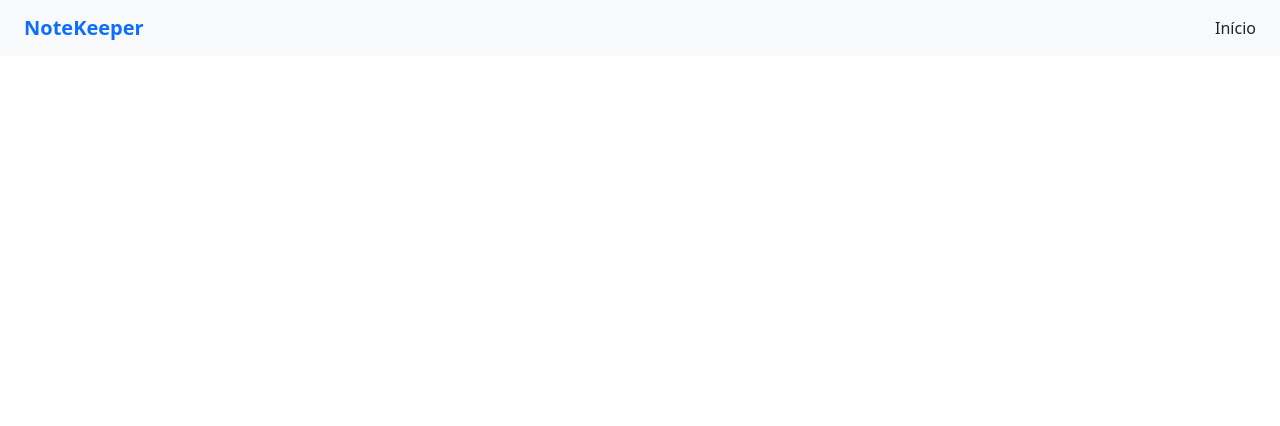
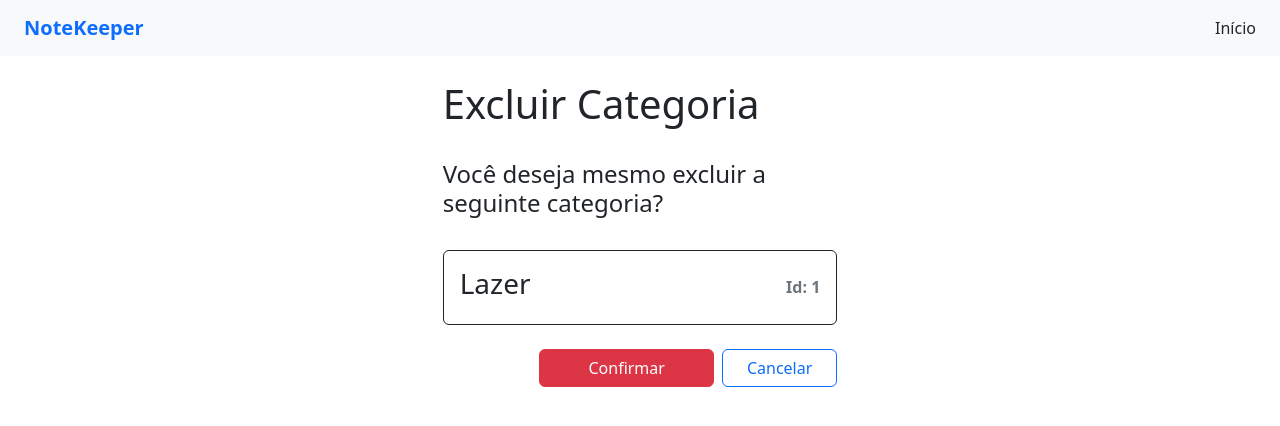
Before and after one commit to academia-do-programador/note-keeper, an Angular app: page /categorias/excluir/1 in a window 1280 px wide. Before the commit this address led to /. Shown: the top 426 px of the page. Built offline with nearby package versions, Linux system fonts and the light colour scheme; data requests are answered from the project's data file.

Commit message:
add excluir-categoria

```diff
--- a/backend/db.json
+++ b/backend/db.json
@@ -15,10 +15,6 @@
     {
       "titulo": "Estudo",
       "id": 4
-    },
-    {
-      "titulo": "Lavar o cachorro EDITADO",
-      "id": 5
     }
   ],
   "notas": [
--- a/src/app/app-routing.module.ts
+++ b/src/app/app-routing.module.ts
@@ -7,6 +7,7 @@ import { ExcluirNotaComponent } from './components/notas/excluir-nota/excluir-no
 import { ListarCategoriasComponent } from './components/categorias/listar-categorias/listar-categorias.component';
 import { CriarCategoriaComponent } from './components/categorias/criar-categoria/criar-categoria.component';
 import { EditarCategoriaComponent } from './components/categorias/editar-categoria/editar-categoria.component';
+import { ExcluirCategoriaComponent } from './components/categorias/excluir-categoria/excluir-categoria.component';
 
 const routes: Routes = [
   {
@@ -43,6 +44,10 @@ const routes: Routes = [
     path: 'categorias/editar/:id',
     component: EditarCategoriaComponent,
   },
+  {
+    path: 'categorias/excluir/:id',
+    component: ExcluirCategoriaComponent,
+  },
 ];
 
 @NgModule({
--- a/src/app/app.module.ts
+++ b/src/app/app.module.ts
@@ -18,6 +18,7 @@ import { HttpClientModule } from '@angular/common/http';
 import { ListarCategoriasComponent } from './components/categorias/listar-categorias/listar-categorias.component';
 import { CriarCategoriaComponent } from './components/categorias/criar-categoria/criar-categoria.component';
 import { EditarCategoriaComponent } from './components/categorias/editar-categoria/editar-categoria.component';
+import { ExcluirCategoriaComponent } from './components/categorias/excluir-categoria/excluir-categoria.component';
 
 @NgModule({
   declarations: [
@@ -31,6 +32,7 @@ import { EditarCategoriaComponent } from './components/categorias/editar-categor
     ListarCategoriasComponent,
     CriarCategoriaComponent,
     EditarCategoriaComponent,
+    ExcluirCategoriaComponent,
   ],
   imports: [
     BrowserModule,
--- /dev/null
+++ b/src/app/components/categorias/excluir-categoria/excluir-categoria.component.html
@@ -0,0 +1,32 @@
+<section class="row justify-content-center">
+  <div class="col-lg-4 d-grid gap-4">
+    <h1>Excluir Categoria</h1>
+
+    <h2 class="fs-4 fw-light">
+      Você deseja mesmo excluir a seguinte categoria?
+    </h2>
+
+    <form (submit)="excluirCategoria()" class="d-grid gap-3">
+      <div class="card border-dark">
+        <div class="card-body">
+          <div class="d-flex align-items-center">
+            <h3 class="card-title">{{ categoria.titulo }}</h3>
+            <span class="ms-auto text-muted fw-semibold"
+              >Id: {{ categoria.id }}</span
+            >
+          </div>
+        </div>
+      </div>
+
+      <div class="d-flex gap-2 my-2 justify-content-end">
+        <button type="submit" class="btn btn-danger px-5">Confirmar</button>
+        <button
+          routerLink="/categorias/listar"
+          class="btn btn-outline-primary px-4"
+        >
+          Cancelar
+        </button>
+      </div>
+    </form>
+  </div>
+</section>
--- /dev/null
+++ b/src/app/components/categorias/excluir-categoria/excluir-categoria.component.ts
@@ -0,0 +1,41 @@
+import { Component, OnInit } from '@angular/core';
+import { Router, ActivatedRoute } from '@angular/router';
+import { ToastrService } from 'ngx-toastr';
+import { Categoria } from 'src/app/models/categoria';
+import { CategoriaService } from 'src/app/services/categoria.service';
+
+@Component({
+  selector: 'app-excluir-categoria',
+  templateUrl: './excluir-categoria.component.html',
+  styleUrls: ['./excluir-categoria.component.css'],
+})
+export class ExcluirCategoriaComponent implements OnInit {
+  categoria: Categoria;
+
+  constructor(
+    private categoriaService: CategoriaService,
+    private toastService: ToastrService,
+    private router: Router,
+    private route: ActivatedRoute
+  ) {
+    this.categoria = new Categoria('');
+  }
+
+  ngOnInit(): void {
+    const id = parseInt(this.route.snapshot.paramMap.get('id')!);
+
+    this.categoriaService
+      .selecionarPorId(id)
+      .subscribe((categoria: Categoria) => {
+        this.categoria = categoria;
+      });
+  }
+
+  excluirCategoria(): void {
+    this.categoriaService.excluir(this.categoria).subscribe(() => {
+      this.toastService.success('Categoria excluída com sucesso!', 'Sucesso');
+
+      this.router.navigate(['/categorias', 'listar']);
+    });
+  }
+}
```
Also changed, not shown: src/app/components/categorias/excluir-categoria/excluir-categoria.component.css (added).
